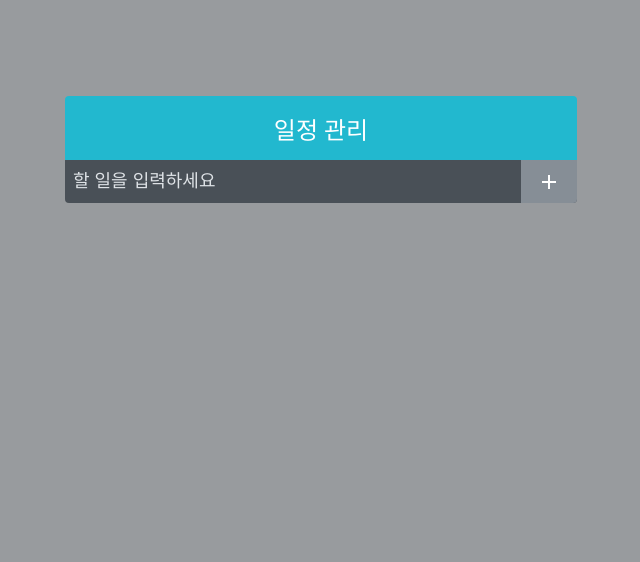
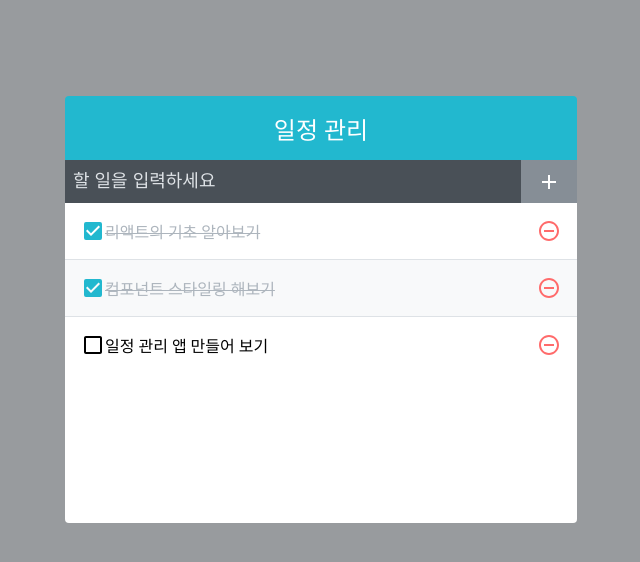
Before and after one commit to wannabefrontdeveloper/todo-app, a React (Create React App) app: page / in a window 1280 px wide. Shown: the top 562 px of the page, without its empty margins (319-959 px from the left). Built offline with nearby package versions, Linux system fonts and the light colour scheme.

Commit message:
todos 배열에 새 객체를 추가하는 onInsert 함수를 추가하였습니다.

```diff
--- a/src/App.js
+++ b/src/App.js
@@ -1,10 +1,45 @@
+import { useState, useRef, useCallback } from 'react';
 import TodoTemplate from './components/TodoTemplate';
 import TodoInsert from './components/TodoInsert';
+import TodoList from './components/TodoList';
 
 const App = () => {
+  const [todos, setTodos] = useState([
+    {
+      id: 1,
+      text: '리액트의 기초 알아보기',
+      checked: true,
+    },
+    {
+      id: 2,
+      text: '컴포넌트 스타일링 해보기',
+      checked: true,
+    },
+    {
+      id: 3,
+      text: '일정 관리 앱 만들어 보기',
+      checked: false,
+    },
+  ]);
+  //고윳값으로 사용될 id
+  //ref를 사용하여 변수 담기
+  const nextId = useRef(4);
+  const onInsert = useCallback(
+    (text) => {
+      const todo = {
+        id: nextId.current,
+        text,
+        checked: false,
+      };
+      setTodos(todos.concat(todo));
+      nextId.current += 1; //nextId 1씩 더하기
+    },
+    [todos],
+  );
   return (
     <TodoTemplate>
-      <TodoInsert />
+      <TodoInsert onInsert={onInsert} />
+      <TodoList todos={todos} />
     </TodoTemplate>
   );
 };
```
